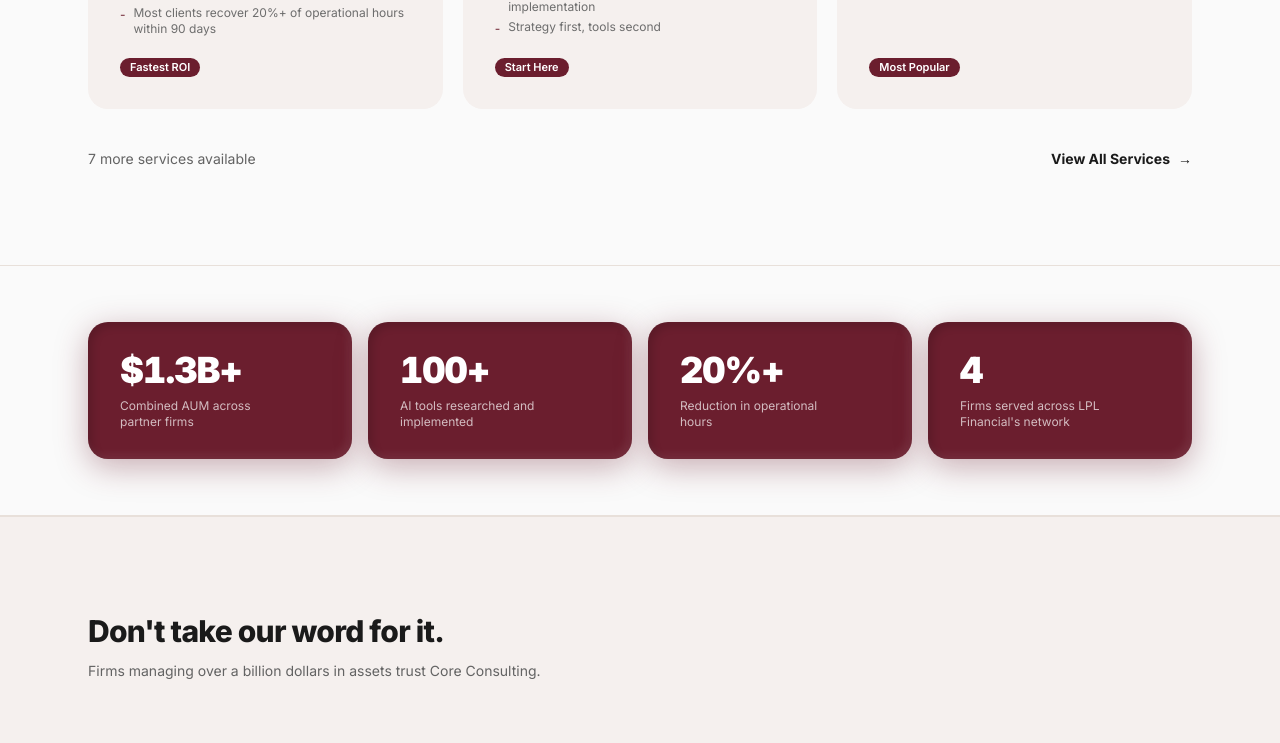
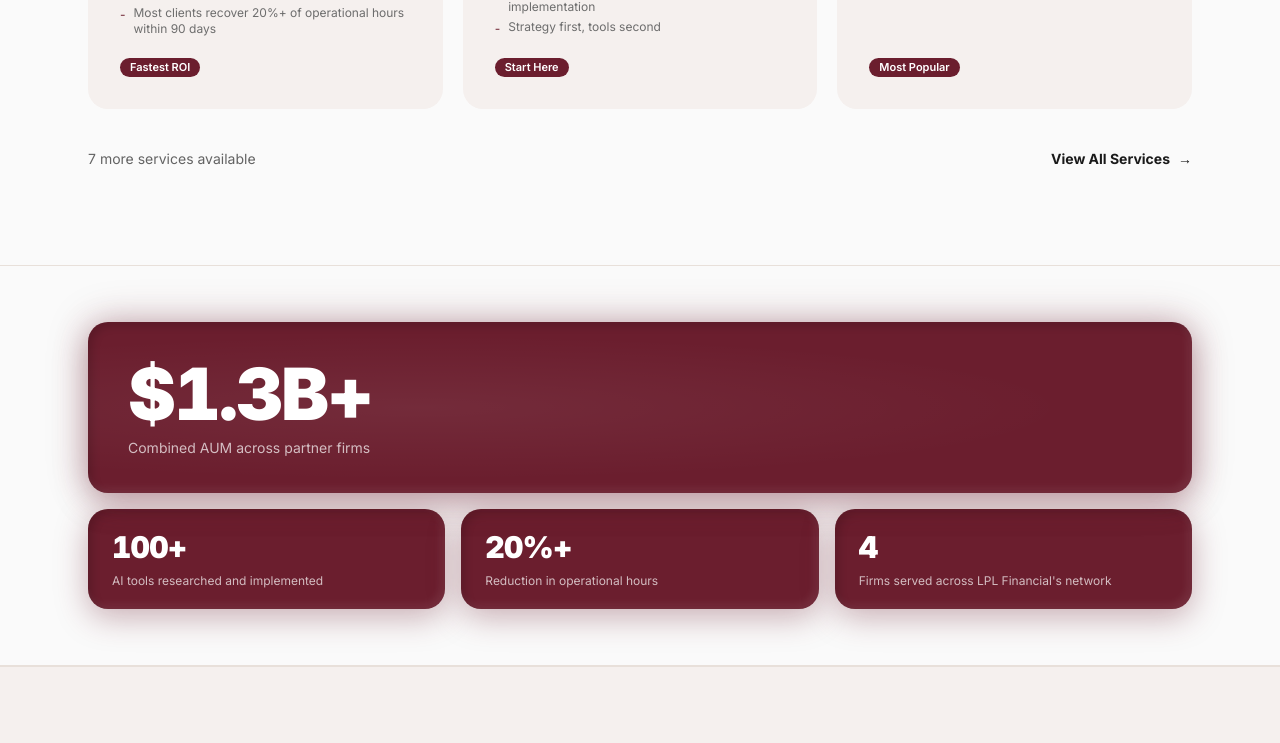
Before and after one commit to vishwarajan08-oss/vishwa-ai-website, a Next.js app: page / in a window 1280 px wide. Shown: the part 1196-1939 px from the top of the page. Built offline with nearby package versions, Linux system fonts and the light colour scheme.

Commit message:
feat: feature hero stat in StatsBar with ambient pulse glow
Co-Authored-By: Claude Sonnet 4.6 <noreply@anthropic.com>

```diff
--- a/components/StatsBar.js
+++ b/components/StatsBar.js
@@ -42,10 +42,20 @@ function CountUp({ value, prefix, suffix, inView }) {
 
 const SHADOW_CLAY = "0 8px 32px rgba(107,30,46,0.35), inset -4px -4px 8px rgba(255,255,255,0.08), inset 4px 4px 8px rgba(0,0,0,0.15)";
 
+const PULSE_SHADOW = [
+  "0 8px 32px rgba(107,30,46,0.35), inset -4px -4px 8px rgba(255,255,255,0.08), inset 4px 4px 8px rgba(0,0,0,0.15)",
+  "0 8px 32px rgba(107,30,46,0.35), 0 0 40px rgba(107,30,46,0.25), inset -4px -4px 8px rgba(255,255,255,0.08), inset 4px 4px 8px rgba(0,0,0,0.15)",
+  "0 8px 32px rgba(107,30,46,0.35), inset -4px -4px 8px rgba(255,255,255,0.08), inset 4px 4px 8px rgba(0,0,0,0.15)",
+];
+
 export default function StatsBar() {
   const { stats } = content.trackRecord;
   const ref = useRef(null);
   const inView = useInView(ref, { once: true, margin: "-60px" });
+  const prefersReduced = useReducedMotion();
+
+  const hero = stats[0];
+  const supporting = stats.slice(1);
 
   const statItem = {
     hidden: { opacity: 0, y: 12 },
@@ -60,29 +70,51 @@ export default function StatsBar() {
           whileInView="visible"
           viewport={{ once: true, margin: "-60px" }}
           transition={{ staggerChildren: 0.1 }}
-          className="grid grid-cols-2 lg:grid-cols-4 gap-4"
+          className="flex flex-col gap-4"
         >
-          {stats.map((stat, i) => (
+          {/* Hero stat */}
+          <motion.div
+            variants={statItem}
+            data-cursor-dark
+            className="relative bg-[#6B1E2E] rounded-[20px] px-10 py-9 overflow-hidden"
+            animate={prefersReduced ? {} : { boxShadow: PULSE_SHADOW }}
+            transition={prefersReduced ? {} : { duration: 3, repeat: Infinity, ease: "easeInOut" }}
+            style={{ boxShadow: SHADOW_CLAY }}
+          >
+            <span
+              className="absolute inset-0 pointer-events-none"
+              aria-hidden="true"
+              style={{
+                background: "radial-gradient(ellipse at 30% 50%, rgba(255,255,255,0.06) 0%, transparent 60%)",
+              }}
+            />
+            <div className="text-6xl md:text-7xl font-black text-white tracking-tight tabular-nums relative">
+              <CountUp value={hero.value} prefix={hero.prefix} suffix={hero.suffix} inView={inView} />
+            </div>
+            <div className="text-sm text-white/70 leading-snug mt-2 relative">
+              {hero.label}
+            </div>
+          </motion.div>
+
+          {/* Supporting stats */}
+          <div className="grid grid-cols-1 sm:grid-cols-3 gap-4">
+            {supporting.map((stat, i) => (
               <motion.div
                 key={i}
                 variants={statItem}
                 data-cursor-dark
-              className="bg-[#6B1E2E] rounded-[20px] px-8 py-7 space-y-2"
+                className="bg-[#6B1E2E] rounded-[20px] px-6 py-5 space-y-2"
                 style={{ boxShadow: SHADOW_CLAY }}
               >
-              <div className="text-3xl md:text-4xl font-black text-white tracking-tight tabular-nums">
-                <CountUp
-                  value={stat.value}
-                  prefix={stat.prefix}
-                  suffix={stat.suffix}
-                  inView={inView}
-                />
+                <div className="text-2xl md:text-3xl font-black text-white tracking-tight tabular-nums">
+                  <CountUp value={stat.value} prefix={stat.prefix} suffix={stat.suffix} inView={inView} />
                 </div>
-              <div className="text-xs text-white/70 leading-snug max-w-[140px]">
+                <div className="text-xs text-white/70 leading-snug">
                   {stat.label}
                 </div>
               </motion.div>
             ))}
+          </div>
         </motion.div>
       </div>
     </section>
```
Lines whose indentation alone changed are shown as unchanged.
